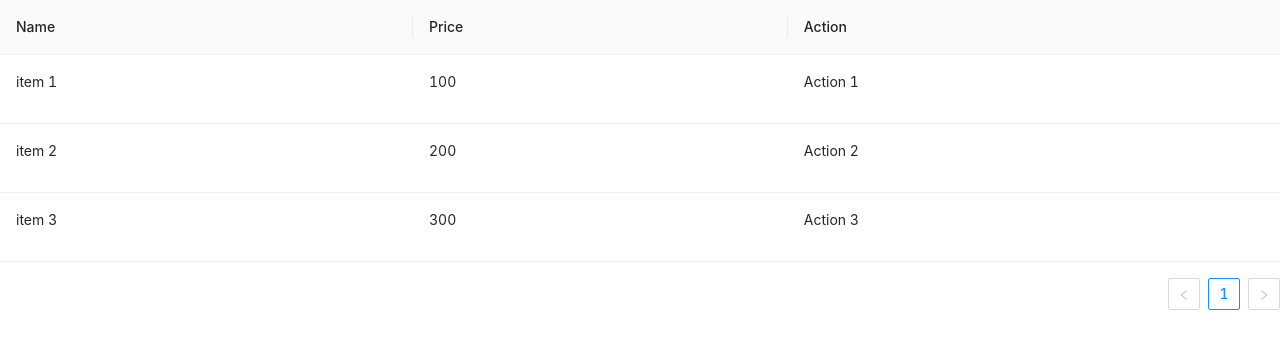
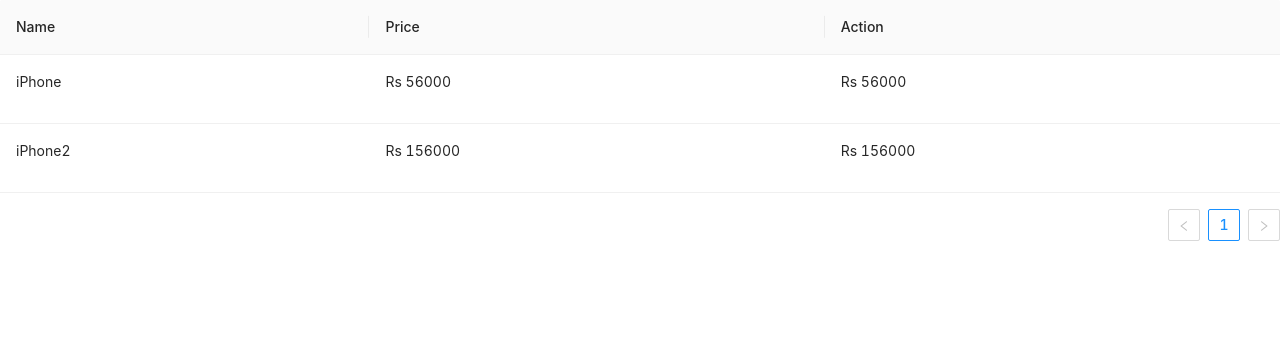
Before and after one commit to dyram/role-poc, a React (Create React App) app: page / in a window 1280 px wide. Shown: the top 348 px of the page. Built offline with nearby package versions, Linux system fonts and the light colour scheme.

Commit message:
Added changes

```diff
--- a/src/App.js
+++ b/src/App.js
@@ -1,59 +1,34 @@
 import 'antd/dist/antd.css';
 import './App.css';
-import { Table } from 'antd';
+import ItemTable from './ItemTable';
 import { render } from '@testing-library/react';
 
+/**
+ * TODO: GOALS
+ *
+ * 1. Table should not decide what to display, including action
+ * 2. All data fetching should be feature-level, or page-level. Not component level.
+ * 3. Roles are dynamic. Must check role permissions to display actions.
+ */
+
+const dummyData = [{
+  "id": 0,
+  "shopId": 0,
+  "name": "iPhone",
+  "price": "Rs 56000"
+},
+  {
+    "id": 4,
+    "shopId": 0,
+    "name": "iPhone2",
+    "price": "Rs 156000"
+  },];
+
 function App() {
-
-  const data = [
-    {
-      name: "item 1",
-      price: "100",
-      action: "Action 1",
-      key: "1"
-    },
-    {
-      name: "item 2",
-      price: "200",
-      action: "Action 2",
-      key: "2"
-    }, {
-      name: "item 3",
-      price: "300",
-      action: "Action 3",
-      key: "3"
-    }
-  ]
-
-  const coloumns = [
-    {
-      title: "Name",
-      dataindex: "name",
-      key: "key",
-      render: tags => <p>{tags.name}</p>
-
-    }, {
-      title: "Price",
-      dataindex: "price",
-      key: "key",
-      render: tags => <p>{tags.price}</p>
-    }, {
-      title: "Action",
-      dataindex: "action",
-      key: "key",
-      render: tags => <p>{tags.action}</p>
-    }
-
-  ]
-
   return (
     <div className="App">
       <header className="'App-header">
-        <Table
-          dataSource={data}
-          columns={coloumns}>
-
-        </Table>
+        <ItemTable items={dummyData} />
       </header>
     </div>
   );
--- /dev/null
+++ b/src/ItemTable.jsx
@@ -0,0 +1,57 @@
+import React from 'react';
+import PropTypes from 'prop-types';
+import { Table } from 'antd';
+
+ItemTable.propTypes = {
+    items: PropTypes.shape([{
+        itemId: PropTypes.number.isRequired,
+        name: PropTypes.string.isRequired,
+        price: PropTypes.string.isRequired
+    }])
+};
+
+const columnHeaders = [
+    {
+        title: "Name",
+        dataindex: "name",
+        key: "key",
+        render: tags => <p>{tags.name}</p>
+
+    }, {
+        title: "Price",
+        dataindex: "price",
+        key: "key",
+        render: tags => <p>{tags.price}</p>
+    }, {
+        title: "Action",
+        dataindex: "action",
+        key: "key",
+        render: tags => <p>{tags.price}</p>
+    }
+
+];
+
+const buildDataSource = (items) => {
+    return items.map((item, index) => {
+        return {
+            key: index,
+            name: item.name,
+            price: item.price,
+        }
+    });
+};
+
+function ItemTable(props) {
+    const { items } = props;
+    const data = buildDataSource(items);
+    return (
+        <div>
+            <Table
+                dataSource={data}
+                columns={columnHeaders}>
+            </Table>
+        </div>
+    );
+}
+
+export default ItemTable;
```
Also changed, not shown: 1 other file (tests, documents, lock files or other folders).
